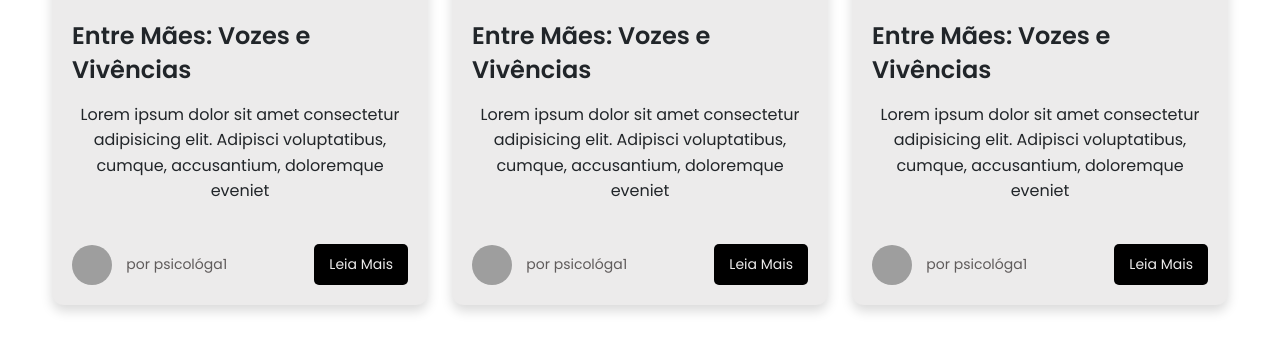
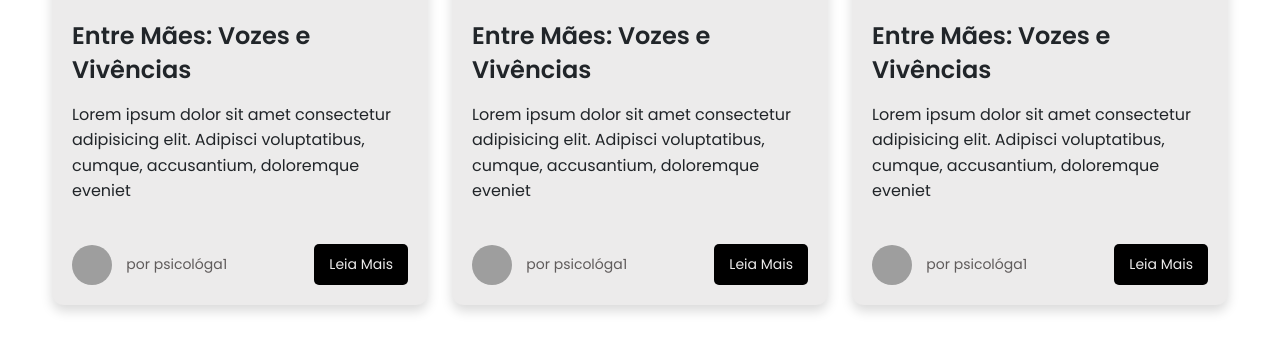
Before and after one commit to lariiscriis/ProjetoGestaoAgil, a Django app: page / in a window 1280 px wide. Shown: the part 951-1305 px from the top of the page. Run offline with Django 4.2, Linux system fonts and the light colour scheme; some libraries are stand-ins or nearby versions; grey boxes are pictures that could not be loaded.

Commit message:
Removi o alinhamento center na Section-post p e coloquei um text-align no blog-description

```diff
--- a/app/static/css/landing-page.css
+++ b/app/static/css/landing-page.css
@@ -78,7 +78,7 @@ svg{
 #Section-posts p{
     font-size: 1em;
     max-width: 600px;
-    text-align: center;
+    /* text-align: center; */
     margin: 0 auto 20px auto;
     line-height: 1.6;
 }
@@ -160,6 +160,7 @@ svg{
     font-size: 1em;
     line-height: 1.6;
     margin-bottom: auto;
+    text-align: start;
 }
 
 .blog-footer{
```
